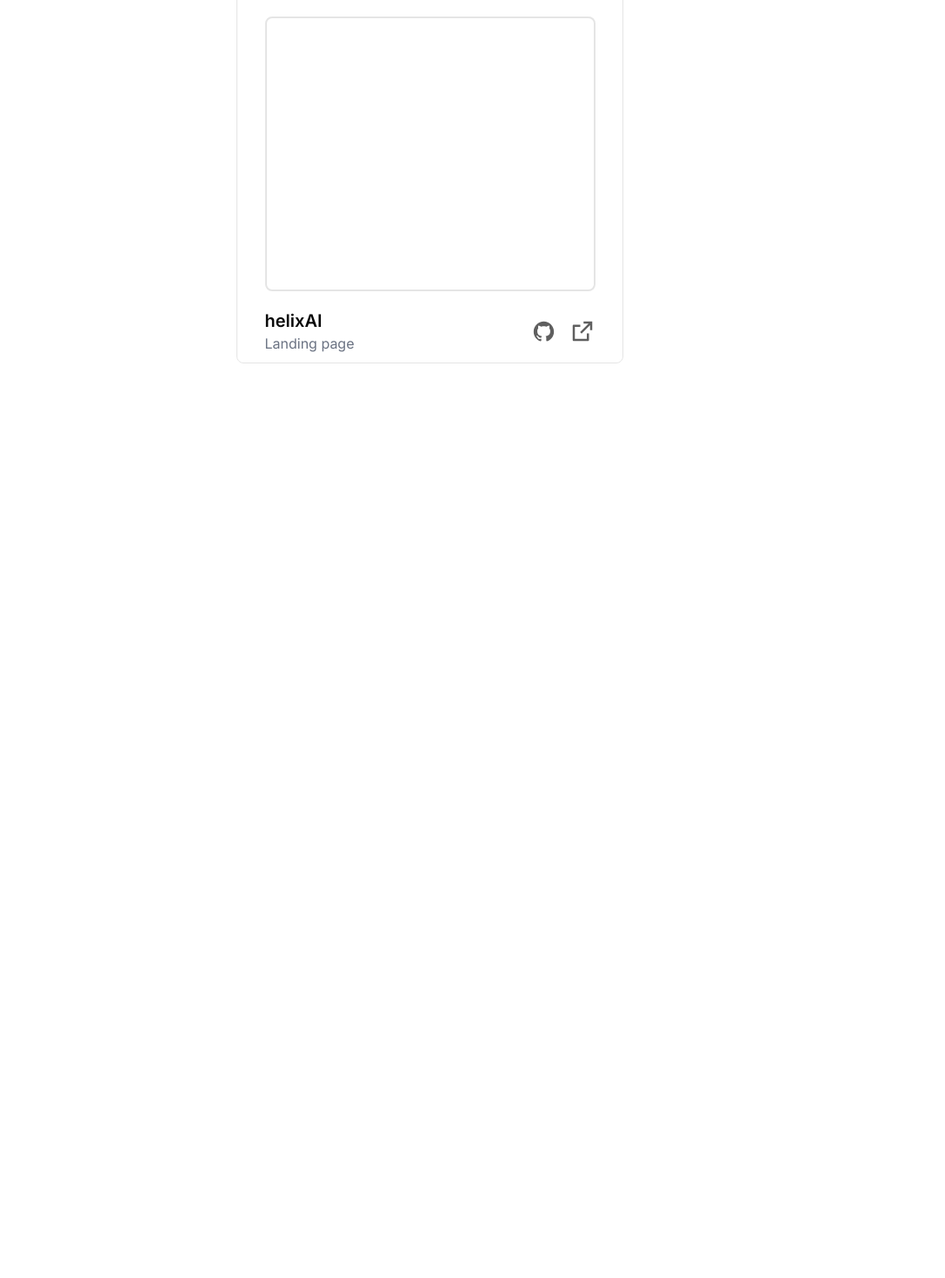
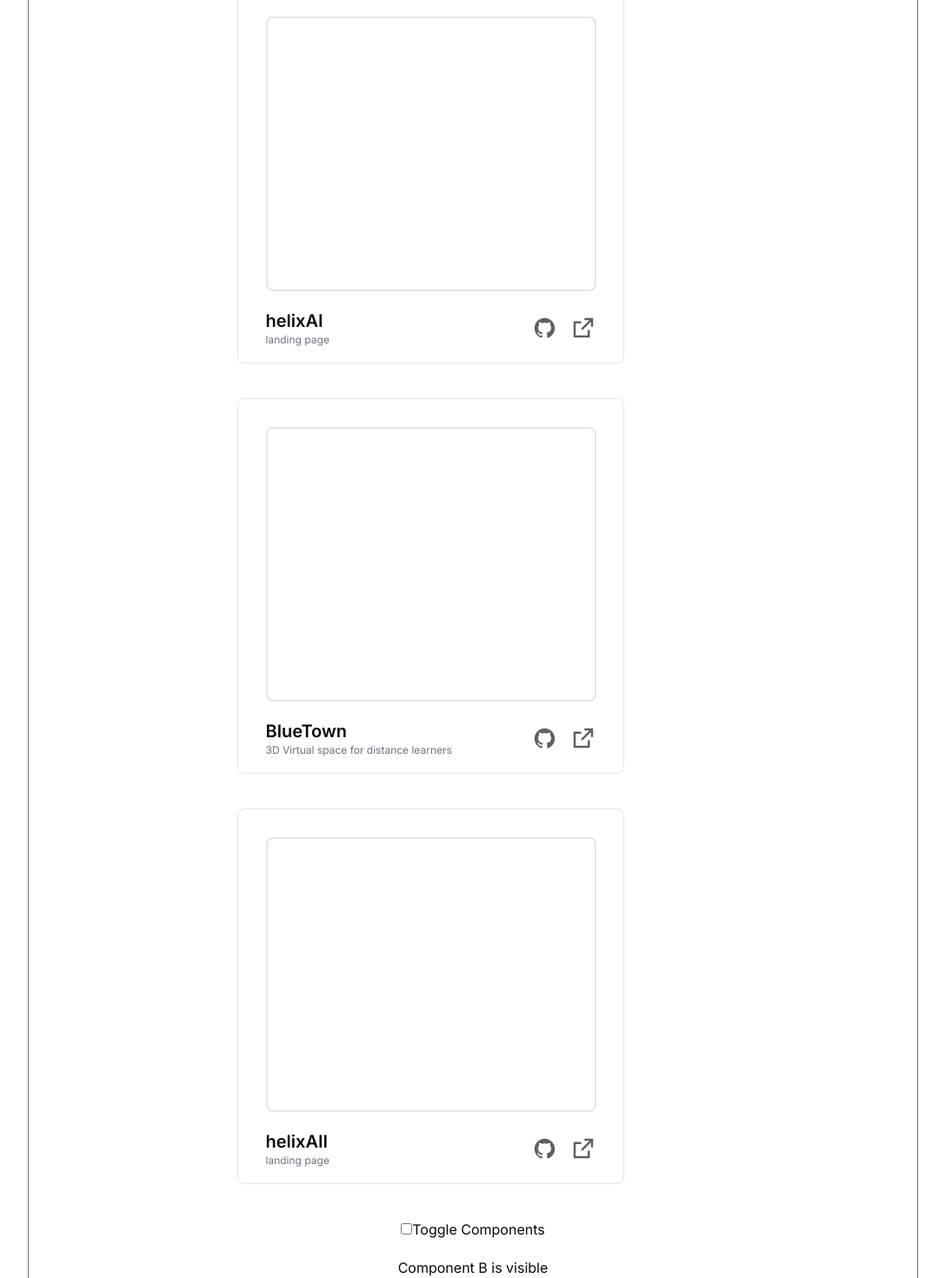
Before and after one commit to morgankar/morgan-kar-portfolio, a React (Vite) app: page / in a window 1280 px wide. Shown: the part 916-2386 px from the top of the page at 87% size, without its empty margins (96-1183 px from the left). Before the commit the page ends 1454 px from the top, so only its background shows below. Built offline with nearby package versions, Linux system fonts and the light colour scheme.

Commit message:
Made title and subtitle as props

```diff
--- a/src/App.tsx
+++ b/src/App.tsx
@@ -2,15 +2,20 @@ import './App.css'
 import Hero from './Hero'
 import Navbar from './Navbar'
 import Projects from './Projects'
+import Toggle from './Toggle'
 
 function App() {
 
 
   return (
-    <div className="Container  border-black max-w-[1024px] m-auto ">
+    <div className="Container  border-gray-500  m-auto border-r border-l max-w-[1024px] ">
       <Navbar/>
       <Hero/>
-      <Projects/>
+       <h1 className="text-2xl font-[700]  sm:ml-40 md:ml-60 ml-12">Projects</h1>
+      <Projects title='helixAI' subtitle='landing page'/>
+      <Projects title='BlueTown' subtitle='3D Virtual space for distance learners'/>
+      <Projects title='helixAII' subtitle='landing page'/>
+      <Toggle/>
     </div>
   )
 }
--- a/src/Projects.tsx
+++ b/src/Projects.tsx
@@ -1,18 +1,25 @@
+type ProjectProps = {
+  title:string;
+  subtitle:string;
+}
+;
 
-function Projects() {
+function Projects({title, subtitle } : ProjectProps) {
   return (
-    <div className='m-auto max-w-[1024px] mb-30'>
-      <h1 className="text-2xl font-[700]  sm:ml-40 md:ml-60 ml-12">Projects</h1>
+    <div className='m-auto max-w-[1024px] mb-10'>
 
-      {/* ProjectCard */}
-      <div className=" max-w-[1024px]  sm:ml-60 ml-12 flex mt-10">
 
+      {/* Project  */}
+      <div className=" sm:ml-60 ml-12 flex mt-10">
+
+      {/* Project Card */}
         <div className="projectCard w-[445px] h-[432px] border rounded-md relative ">
-          <div className="border-2 w-[380px] h-[316px] rounded-md ml-8 mt-8"></div>
+
+          <div className="border-2 w-[380px] h-[316px] rounded-md ml-8 mt-8 hover:cursor-pointer"></div>
           <div className="text w-[380px] m-auto flex justify-between mt-5 items-center">
               <div className="project">
-              <h1 className="text-xl font-[600]">helixAI</h1>
-              <h1 className="text-gray-500">Landing page</h1>
+                <h1 className="text-xl font-[600]">{title}</h1>
+                <h1 className="text-gray-500 text-xs">{subtitle}</h1>
               </div>
               <div className="iconsTwo flex gap-3 items-center">
                 <span className="hover:brightness-0 transition hover:cursor-pointer"><img src="icon_github.svg" alt="github"/></span>
--- /dev/null
+++ b/src/Toggle.tsx
@@ -0,0 +1,29 @@
+
+const ComponentA = () => <div>Component A is visible</div>;
+const ComponentB = () => <div>Component B is visible</div>;
+
+import React, { useState } from 'react'
+
+const Toggle = () => {
+
+    const [isToggled, setIsToggled] = useState(false);
+
+  return (
+    <div className='text-center'>
+      <label>
+        <input
+          type="checkbox"
+          checked={isToggled}
+          onChange={() => setIsToggled(prev => !prev)}
+        />
+        Toggle Components
+      </label>
+
+      <div style={{ marginTop: '20px' }}>
+        {isToggled ? <ComponentA /> : <ComponentB />}
+      </div>
+    </div>
+  )
+}
+
+export default Toggle
```
Lines whose indentation alone changed are shown as unchanged.
